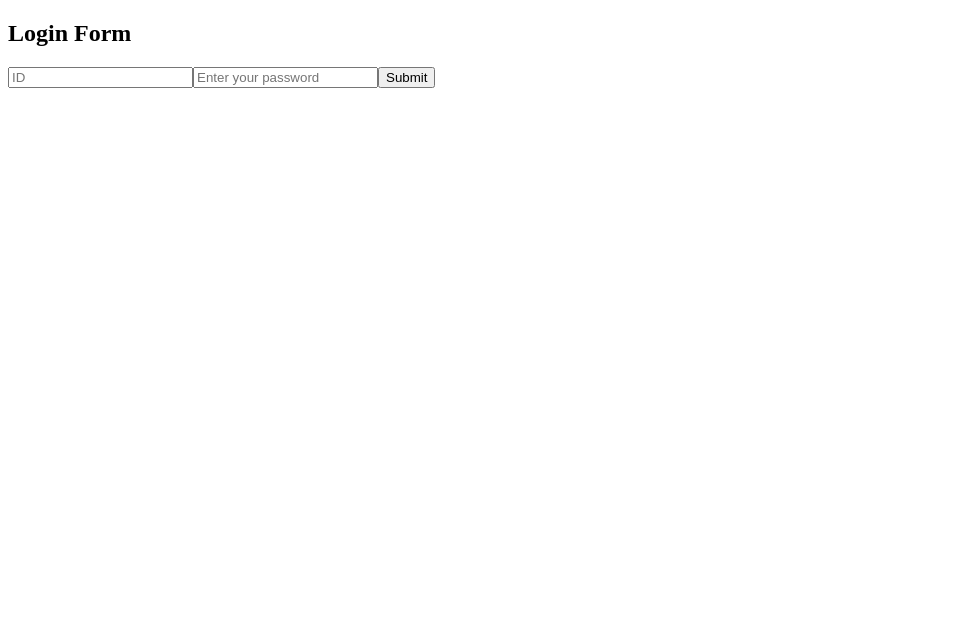
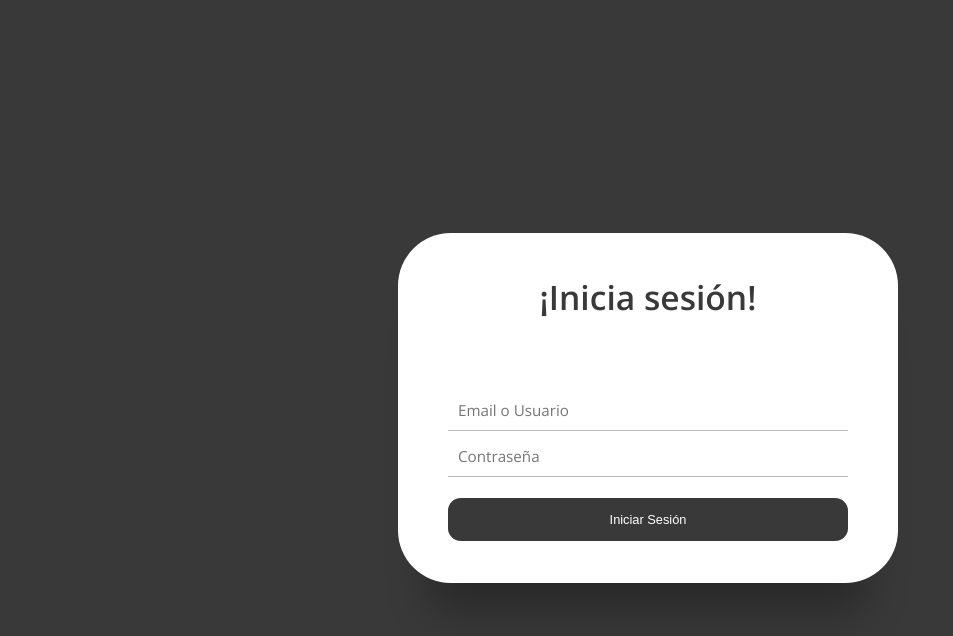
Before and after one commit to Anezeres/DesarrolloSoftwareUnivalle, a React (Create React App) app in the folder client/front-green-wheels/: page /login in a window 1280 px wide. Shown: the top 636 px of the page, without its empty margins (0-953 px from the left). Built offline with nearby package versions, Linux system fonts and the light colour scheme.

Commit message:
FrontEnd Login y Registro

```diff
--- /dev/null
+++ b/client/front-green-wheels/src/CSS/form.css
@@ -0,0 +1,221 @@
+@import url('https://fonts.googleapis.com/css2?family=Open+Sans:wght@400;600&display=swap');
+@import url('https://fonts.googleapis.com/css2?family=Roboto:ital,wght@0,100;0,300;0,400;0,500;0,700;0,900;1,700;1,900&display=swap');
+
+* {
+	box-sizing: border-box;
+}
+
+body {
+	font-family: 'Open Sans', sans-serif;
+	width: 100%;
+    min-height: 100vh;
+    overflow: hidden;
+    background-color: rgb(57, 57, 57);
+    padding: 2rem;
+    display: flex;
+    align-items: center;
+    justify-content: center;
+}
+
+
+.boxlogin
+{
+	width: 500px;
+	padding: 0.8rem;
+	height: 350px;
+    border-radius: 3.3rem;
+    background-color: #fff;
+	box-shadow: 0 60px 40px -30px rgba(0, 0, 0, 0.27);
+	justify-content: center;
+}
+
+.boxregistro
+{
+	width: 500px;
+	padding: 0.8rem;
+	height: 600px;
+    border-radius: 3.3rem;
+    background-color: #fff;
+	box-shadow: 0 60px 40px -30px rgba(0, 0, 0, 0.27);
+	justify-content: center;
+}
+
+.boxprincipal{
+	width: 700px;
+	height: 500px;
+	padding: 1.5rem;
+    border-radius: 3.3rem;
+    background-color: #ffffff;
+	box-shadow: 0 60px 40px -30px rgba(0, 0, 0, 0.27);
+	justify-content: center;
+}
+
+.boxadmin{
+	width: 700px;
+	height: 500px;
+	padding: 1.5rem;
+    border-radius: 3.3rem;
+    background-color: #ffffff;
+	box-shadow: 0 60px 40px -30px rgba(0, 0, 0, 0.27);
+	justify-content: center;
+}
+
+
+
+
+.heading h1 {
+
+	font-size: 2.5rem;
+    font-weight: 600;
+    color: rgb(255, 255, 255);
+	text-align: center;
+}
+
+.heading h2 {
+
+	font-size: 2.1rem;
+    font-weight: 600;
+    color:rgb(57, 57, 57);
+	text-align: center;
+}
+
+.heading h6{
+	color: rgb(255, 255, 255);
+    font-weight: 400;
+    font-size: .75rem;
+    display: inline;
+}
+
+.contenedor {
+	min-height: 100vh;
+	display: flex;
+	align-items: flex-start;
+	justify-content: center;
+}
+
+.formulario {
+    min-width: 440px;
+    width: 30%;
+    margin-left: auto;
+    margin-right: auto;
+	margin-top: 50px;
+	background: #ffffff;
+	border-radius: 5px;
+	padding: 20px;
+	justify-content: center;
+	border-radius: 3.3rem;
+}
+
+
+.input-wrap
+{
+    position: relative;
+    height: 37px;
+    margin-bottom: 2rem;
+}
+
+.toggle {
+	color:rgb(255, 255, 255);
+    text-decoration: none;
+	text-align: center;
+    font-size: 0.75rem;
+    font-weight: 500;
+    transition: 0.3s;;
+}
+
+.toggle:hover
+{
+    color: rgba(192,216,96,1);
+}
+
+.formulario > div {
+	justify-content: center;
+	margin-bottom: 2px;
+
+}
+
+.formulario label {
+	display: block;
+	font-weight: 600;
+	font-size: 14px;
+	margin-bottom: 5px;
+	color: #1f1f1f;
+}
+
+.formulario input,
+.formulario textarea {
+	font-family: 'Open Sans', sans-serif;
+	width: 100%;
+	border: none;
+	outline: none;
+	border-bottom: 1px solid #bbb;
+	font-size: 0.95rem;
+	padding: 10px;
+	margin-bottom: 5px;
+	color:rgb(57, 57, 57);
+	transition: 0.4s;
+}
+
+.formulario input:focus {
+	outline: none;
+	border-bottom-color: rgb(57, 57, 57);
+	font-size: 0.90rem;
+    top: -2px;
+}
+
+.formulario .error {
+	color: #e92b2d;
+	font-weight: 600;
+	font-size: 12px;
+}
+
+.formulario button[type="submit"] {
+	display: inline-block;
+    width: 100%;
+    height: 43px;
+    background-color: rgb(57, 57, 57);
+    color: #fff;
+    border: none;
+    cursor: pointer;
+    border-radius: 0.8rem;
+    font-size: .8rem;
+    margin-bottom: 1rem;
+	margin-top: 1rem;
+    transition: 0.3s;
+}
+
+
+.formulario button[type="submit"]:hover {
+	background-color: rgba(192,216,96,1);
+}
+
+.formulario .exito {
+	text-align: center;
+	font-size: 14px;
+	padding-top: 20px;
+	color: #02a802;
+}
+
+.formulario input[type="radio"] {
+	width: auto;
+}
+
+.submit{
+	display: inline-block;
+    width: 100%;
+    height: 43px;
+    background-color: rgb(57, 57, 57);
+    color: #fff;
+    border: none;
+    cursor: pointer;
+    border-radius: 0.8rem;
+    font-size: 1rem;
+    margin-bottom: 1rem;
+	margin-top: 1rem;
+    transition: 0.3s;
+	text-align: center;
+}
+
+.submit:hover  {
+	background-color: rgba(192,216,96,1);
+}
--- a/client/front-green-wheels/src/components/PersonLoginForm.jsx
+++ b/client/front-green-wheels/src/components/PersonLoginForm.jsx
@@ -33,14 +33,14 @@ export const PersonLoginForm = () => {
         }
    }
 
-    return (<div>
-        <h2>Login Form</h2>
-        <form onSubmit={submitForm}>
-        <input type="number" placeholder="ID" value={id}
+    return (<div class="heading">
+        <h2>¡Inicia sesión!</h2>
+        <form className='formulario' onSubmit={submitForm}>
+        <input type="number" placeholder="Email o Usuario" value={id}
                 onChange={(e)=>setId(e.target.value)}/>
-        <input type="password" placeholder="Enter your password" value={password}
+        <input type="password" placeholder="Contraseña" value={password}
                 onChange={(e)=>setPassword(e.target.value)}/>
-        <button type="submit">Submit</button>
+        <button type="submit">Iniciar Sesión</button>
         </form>
     </div>)
 }
--- a/client/front-green-wheels/src/components/PersonRegisterForm.jsx
+++ b/client/front-green-wheels/src/components/PersonRegisterForm.jsx
@@ -41,9 +41,9 @@ export const PersonRegisterForm = () => {
         }
    }
 
-    return (<div>
+    return (<div className="heading">
         <h2>Registration Form</h2>
-        <form onSubmit={submitForm}>
+        <form className="formulario"onSubmit={submitForm}>
         <input type="number" placeholder="ID" value={id}
                 onChange={(e)=>setId(e.target.value)}/>
         <input type="text" placeholder="Enter your Id type" value={id_type}
--- a/client/front-green-wheels/src/index.js
+++ b/client/front-green-wheels/src/index.js
@@ -1,6 +1,7 @@
 import React from 'react';
 import ReactDOM from 'react-dom/client';
 import App from './App';
+import './CSS/form.css';
 
 const root = ReactDOM.createRoot(document.getElementById('root'));
 root.render(
--- a/client/front-green-wheels/src/pages/HomePage.jsx
+++ b/client/front-green-wheels/src/pages/HomePage.jsx
@@ -43,28 +43,28 @@ export const HomePage = () => {
 
 
 
-    return (<div>
-                <h1>Welcome to Green Wheels, {userName}</h1>
+    return (<div className="boxprincipal">
+                <h1 className="heading">Welcome to Green Wheels, {userName}</h1>
                 {!isLogged ? (
                 <>
-                    <a href="./login">Login</a>
+                    <a className="submit" href="./login">Inicia Sesión</a>
                     <br></br>
-                    <a href="./register">Register</a>
+                    <a className="submit" href="./register">Registrate</a>
                 </>) : (<>
-                <h2>Your groups are:</h2>
+                <h2 className="heading">Your groups are:</h2>
                 <ul>
                     {userGroups.map((group, index) =>
                       (<li key={index}>{group}</li>)
                     )}
                 </ul>
                 <hr></hr>
-                <h2>You have access to the following panels</h2>
+                <h2 className="heading">You have access to the following panels</h2>
                 <ul>
                     {allowedPanels.map((panel, index) =>
                       (<li key={index}><a href={"control_panels/"+panel}>{panel}</a></li>)
                     )}
                 </ul>
-                <a href="./logout">{logoutLabel}</a>
+                <a className="submit" href="./logout">{logoutLabel}</a>
                 </>
                 )}
          </div>
--- a/client/front-green-wheels/src/pages/LoginPage.jsx
+++ b/client/front-green-wheels/src/pages/LoginPage.jsx
@@ -1,5 +1,9 @@
 import { PersonLoginForm } from "../components/PersonLoginForm";
 
 export const LoginPage = () => {
-    return <PersonLoginForm/>
+    return (
+    <div className="boxlogin">
+    <PersonLoginForm/>
+    </div>
+    )
 }
--- a/client/front-green-wheels/src/pages/RegisterPage.jsx
+++ b/client/front-green-wheels/src/pages/RegisterPage.jsx
@@ -1,5 +1,8 @@
 import { PersonRegisterForm } from "../components/PersonRegisterForm";
 
 export const RegisterPage = () => {
-    return <PersonRegisterForm/>
+
+    return  <div className="boxregistro">
+        <PersonRegisterForm/>
+    </div>
 }
```
